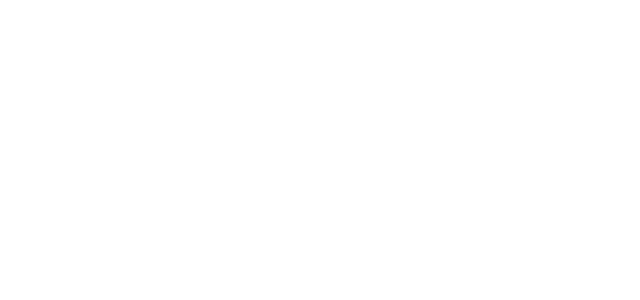
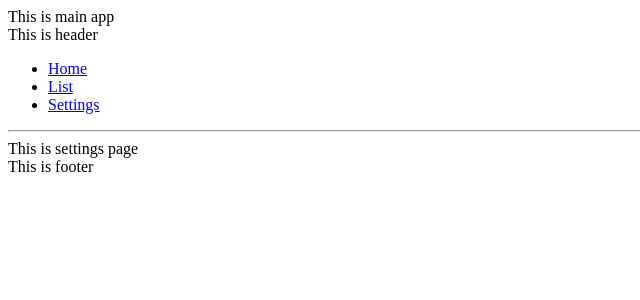
Before and after one commit to MasoodAhmad/rr, a React app: page /settings in a window 1280 px wide. Shown: the top 300 px of the page, without its empty margins (0-640 px from the left). Built offline with nearby package versions, Linux system fonts and the light colour scheme.

Commit message:
Fixed: Warning: You should not use <Route component> and <Route children> in the same route; <Route children> will be ignored

```diff
--- a/src/components/mainApp.tsx
+++ b/src/components/mainApp.tsx
@@ -3,9 +3,13 @@
 
 export const MainApp = (props) => (
   <div>This is main app
-    <Header/>                   // need header in all the app. Header also has main menu
+    <Header/>
     {' '}
-    <div>{props.children}</div> // here the list or settings componenet should load
-    <Footer/>                   // need footer in all the app.
+    <div>{props.children}</div>
+    <Footer/>
   </div>
 )
+
+// need header in all the app. Header also has main menu
+// here the list or settings componenet should load
+// need footer in all the app.
--- a/src/routes.tsx
+++ b/src/routes.tsx
@@ -8,10 +8,11 @@
 export const Routes = () => (
   <Router>
     <div>
-      <Route exact path="/" component={MainApp}>
-        <Route path="list" component={List}/>
-        <Route path="settings" component={Settings}/>
-      </Route>
+      <MainApp>
+        <Route  path="/list" component={List}/>
+        <Route  path="/settings" component={Settings}/>
+      </MainApp>
+
 
     </div>
   </Router>
```
